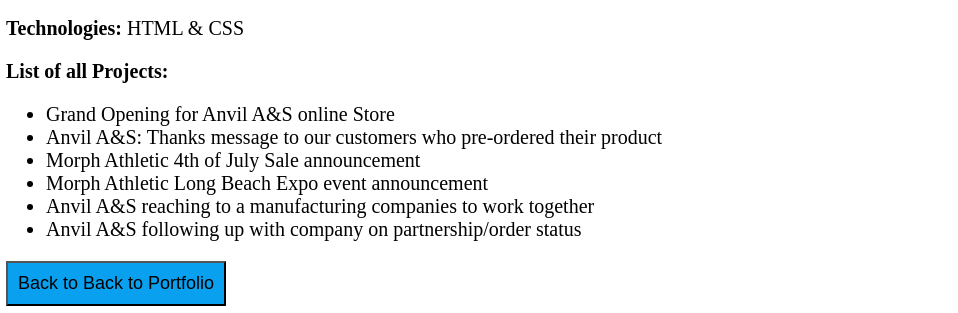
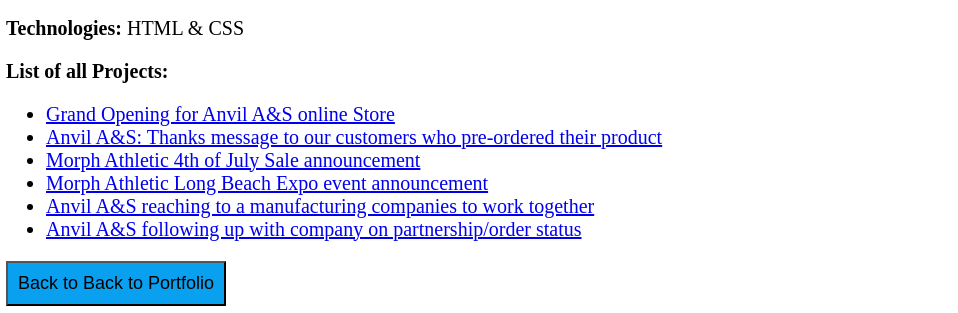
Before and after one commit to Sergiomendozer/Portfolio, a plain HTML site: page pages/HTML_Email_projects_page.html in a window 1280 px wide. Shown: the part 168-481 px from the top of the page, 322-1280 px from the left. Drawn offline with Linux system fonts and the light colour scheme.

Commit message:
nav links to list added

```diff
--- a/pages/HTML_Email_projects_page.html
+++ b/pages/HTML_Email_projects_page.html
@@ -24,14 +24,24 @@
         </p>
         <b>List of all Projects:</b>
         <ul>
-        <li>Grand Opening for Anvil A&S online Store</li>
-        <li>Anvil A&S: Thanks message to our customers who pre-ordered their product</li>
-        <li>Morph Athletic 4th of July Sale announcement</li>
-        <li>Morph Athletic Long Beach Expo event announcement</li>
-        <li>Anvil A&S reaching to a manufacturing companies to work together</li>
-        <li>
-            Anvil A&S following up with company on partnership/order status
-        </li>
+            <li class="nav-item">
+                <a class="nav-link js-scroll-trigger" href="#Grand-Opening">Grand Opening for Anvil A&S online Store</a>
+            </li>
+            <li class="nav-item">
+                <a class="nav-link js-scroll-trigger" href="#Pre-Order">Anvil A&S: Thanks message to our customers who pre-ordered their product</a>
+            </li>
+            <li class="nav-item">
+                <a class="nav-link js-scroll-trigger" href="#Morph-Sale">Morph Athletic 4th of July Sale announcement</a>
+            </li>
+            <li class="nav-item">
+                <a class="nav-link js-scroll-trigger" href="#Morph-Expo">Morph Athletic Long Beach Expo event announcement</a>
+            </li>
+            <li class="nav-item">
+                <a class="nav-link js-scroll-trigger" href="#Anvil-reach">Anvil A&S reaching to a manufacturing companies to work together</a>
+            </li>
+            <li class="nav-item">
+                <a class="nav-link js-scroll-trigger" href="#Anvil-follow-up">Anvil A&S following up with company on partnership/order status</a>
+            </li>
         </ul>
 
         <button
@@ -59,7 +69,7 @@
         </button>
         </div>
 
-        <div id="Pre-Order">
+        <div id="Pre-Order" href="#Pre-Order">
           <h3>
             Anvil A&S: Thanks message to our customers who pre-ordered their
             product
@@ -78,7 +88,7 @@
         </button>
         </div>
 
-        <div id="Morph-Sale">
+        <div id="Morph-Sale" href="#Morph-Sale">
             <h3>
                 Morph Athletic 4th of July Sale announcement
             </h3>
@@ -96,7 +106,7 @@
           </button>
           </div>
 
-          <div id="Morph-Expo">
+          <div id="Morph-Expo" href="#Morph-Expo">
             <h3>
                 Morph Athletic Long Beach Expo event announcement
             </h3>
@@ -114,7 +124,7 @@
           </button>
           </div>
 
-          <div id="Anvil-reach">
+          <div id="Anvil-reach" href="#Anvil-reach">
             <h3>
                 Anvil A&S reaching to a manufacturing companies to work together
             </h3>
@@ -132,7 +142,7 @@
           </button>
           </div>
 
-          <div id="Anvil-follow-up">
+          <div id="Anvil-follow-up" href="#Anvil-follow-up">
             <h3>
                 Anvil A&S following up with company on partnership/order status
             </h3>
```
